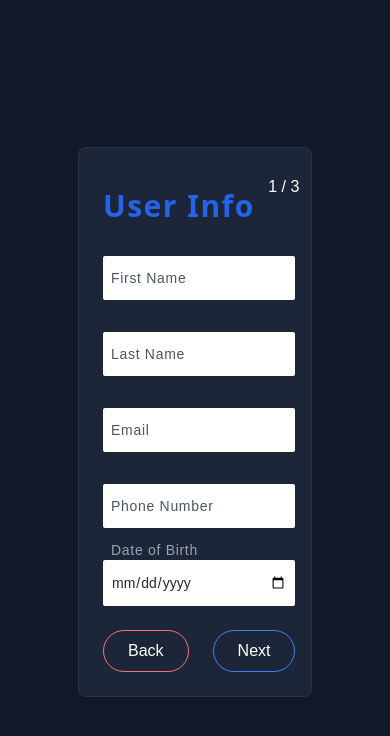
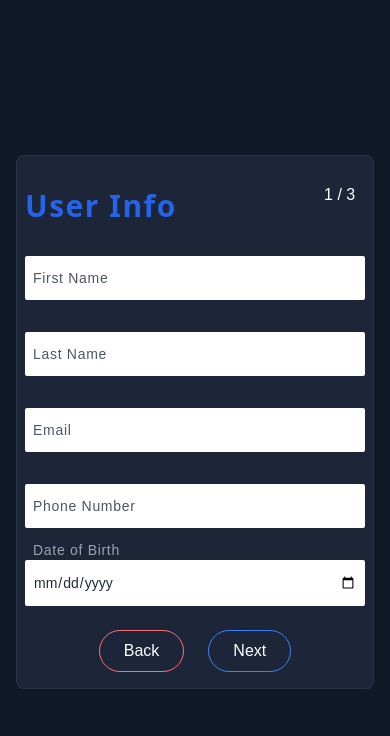
Before and after one commit to Fabian-Petersen/multistep-form-typescript-nextjs, a Next.js app: page / in a window 390 px wide. Shown: the top 736 px of the page. Built offline with nearby package versions, Linux system fonts and the light colour scheme.

Commit message:
fix form sizing bugs on mobile

```diff
--- a/app/components/multi-step-form/MainFormComponent.tsx
+++ b/app/components/multi-step-form/MainFormComponent.tsx
@@ -99,7 +99,7 @@ const MainFormComponent: React.FC = () => {
   return (
     <FormProvider {...methods}>
       <form
-        className="relative grid items-center p-6 justify-items-center gap-4 w-[60%] max-w-6xl h-auto bg-slate-800/90 rounded-[0.5rem] border border-gray-700/50"
+        className="relative grid py-4 px-2 sm:p-6 items-center gap-4 w-full max-w-6xl h-auto bg-slate-800/90 rounded-[0.5rem] border border-gray-700/50"
         onSubmit={methods.handleSubmit(onSubmit)}
       >
         <FormStageLocation currentStepIndex={currentStepIndex} steps={steps} />
--- a/app/page.tsx
+++ b/app/page.tsx
@@ -4,7 +4,7 @@ import MainFormComponent from "./components/multi-step-form/MainFormComponent";
 
 export default function Home() {
   return (
-    <main className="min-h-screen w-full grid place-items-center bg-gray-900">
+    <main className="min-h-screen px-4 grid place-items-center bg-gray-900">
       <MainFormComponent />
     </main>
   );
```
